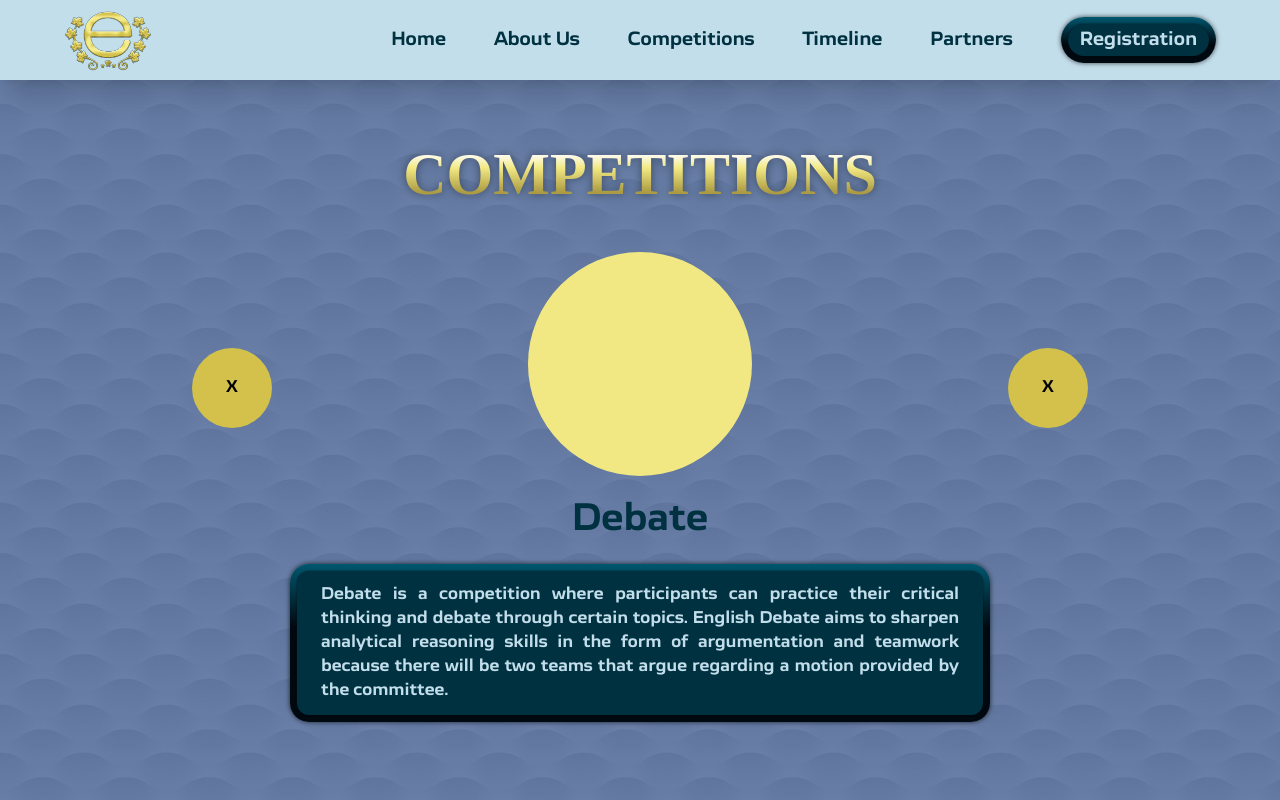
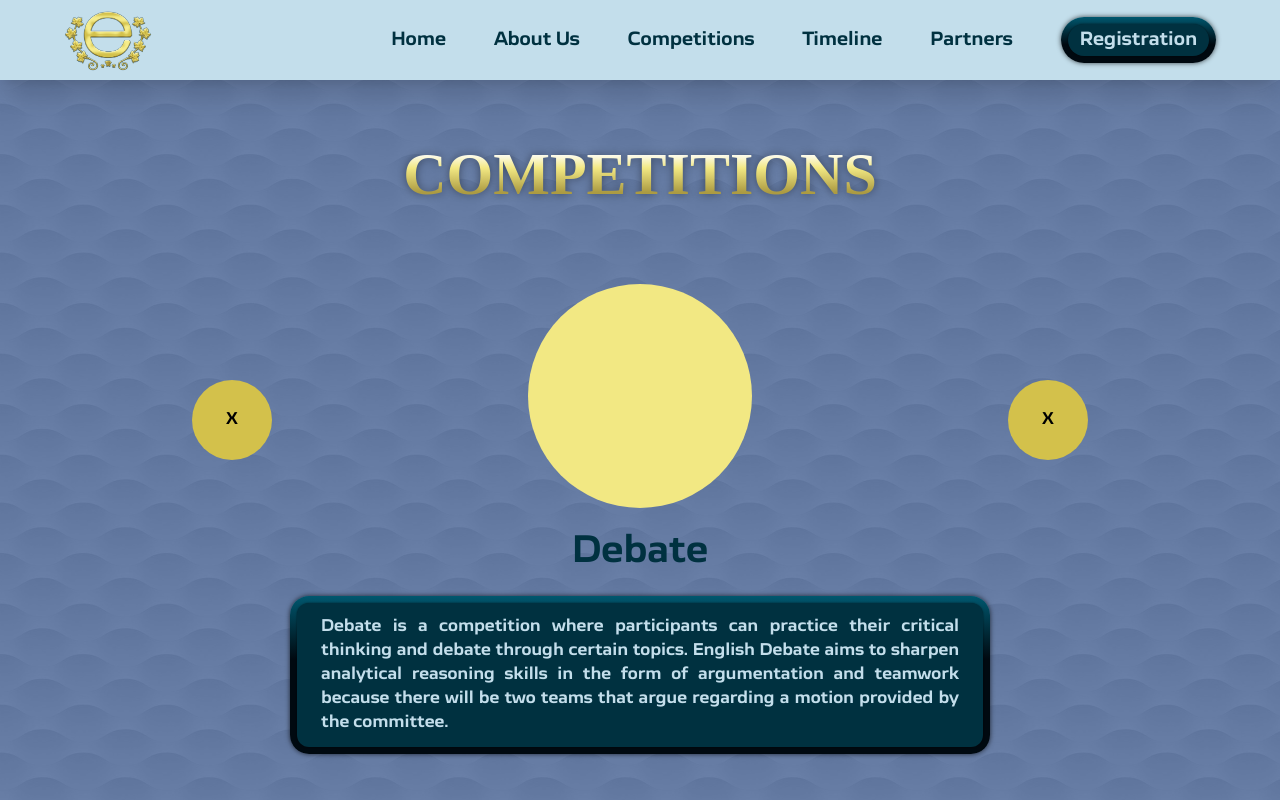
Before and after one commit to absolutepraya/alsa-ecomp, a Next.js app: page /competitions in a window 1280 px wide. Shown: the top 800 px of the page. Built offline with nearby package versions, Linux system fonts and the light colour scheme.

Commit message:
fix: adjust padding and spacing in Competitions page layout

```diff
--- a/src/app/competitions/page.jsx
+++ b/src/app/competitions/page.jsx
@@ -13,10 +13,14 @@ import GoldText from '@/components/goldtext';
 
 export default function Competitions() {
   return (
-    <div className="relative flex min-h-screen flex-col items-center gap-y-12 px-0 pt-36">
+    <div className="relative flex min-h-screen flex-col items-center gap-y-20 px-0 pb-[380px] pt-36">
       <NavBar />
 
-      <GoldText text='COMPETITIONS' className='text-6xl font-extrabold' />
+      <GoldText
+        text="COMPETITIONS"
+        className="text-6xl font-extrabold"
+      />
+
       <Swiper
         modules={[Navigation, Pagination]}
         className="relative flex h-[600px] w-full items-center justify-center"
```
